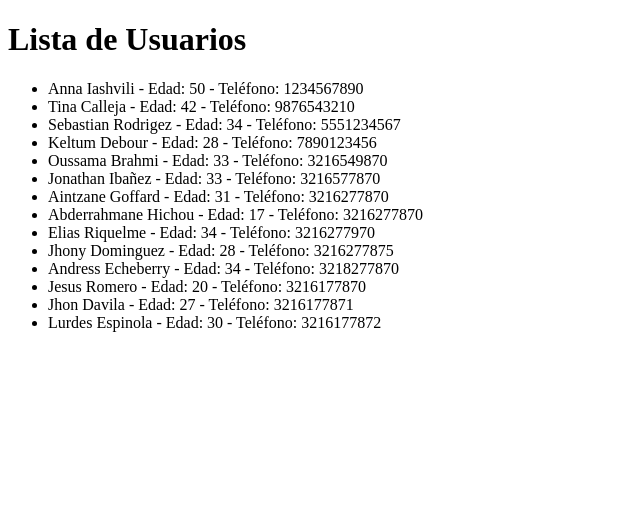
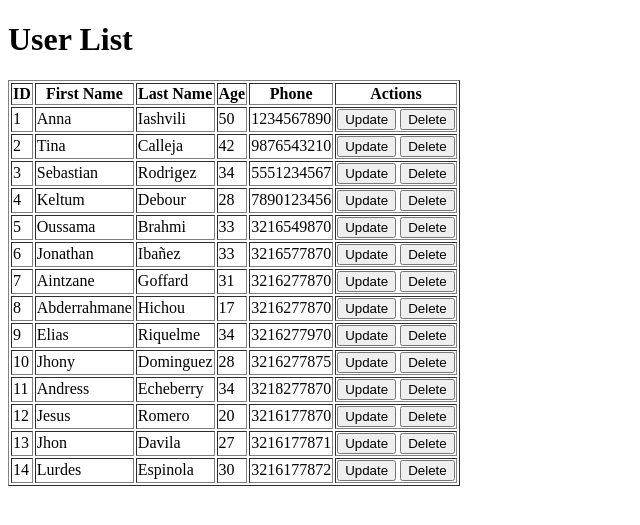
Before and after one commit to usertina/flask, a Flask app: page / in a window 1280 px wide. Shown: the top 525 px of the page, without its empty margins (0-640 px from the left). Run offline with Flask 3, Linux system fonts and the light colour scheme; data comes from the database, SQL or seed files in the repository; both versions use the stored data as it was after the commit.

Commit message:
añadido botones delete y update

```diff
--- a/app.py
+++ b/app.py
@@ -1,4 +1,4 @@
-from flask import Flask, render_template
+from flask import Flask, render_template, request, redirect, url_for
 import sqlite3
 
 app = Flask(__name__)
@@ -23,34 +23,37 @@ def index():
     conn.close()
     return render_template('index.html', users=users)
 
-@app.route('/first_name')
-def index_first_name():
+@app.route('/delete/<int:user_id>', methods=["POST"])
+def delete_user(user_id):
     conn = get_db_connection()
-    users = conn.execute('SELECT first_name FROM users').fetchall()
+    conn.execute('DELETE FROM users WHERE id = ?', (user_id,))
+    conn.commit()
     conn.close()
-    return render_template('index.html', users=users)
+    return redirect(url_for('index'))
 
-@app.route('/age')
-def index_age():
+@app.route('/update/<int:user_id>', methods=['GET'])
+def get_update_user(user_id):
     conn = get_db_connection()
-    users = conn.execute('SELECT age FROM users').fetchall()
+    user = conn.execute('SELECT * FROM users WHERE id = ?', (user_id,)).fetchone()
     conn.close()
-    return render_template('index.html', users=users)
+    if user is None:
+        return "User not found", 404
+    return render_template('update.html', user=user)
 
-@app.route('/last_name')
-def index_last_name():
+@app.route('/update/<int:user_id>', methods=['POST'])
+def post_update_user(user_id):
+    first_name = request.form['first_name']
+    last_name = request.form['last_name']
+    age = request.form['age']
+    phone = request.form['phone']
+
     conn = get_db_connection()
-    users = conn.execute('SELECT last_name FROM users').fetchall()
+    conn.execute('UPDATE users SET first_name = ?, last_name = ?, age = ?, phone = ? WHERE id = ?',
+                 (first_name, last_name, age, phone, user_id))
+    conn.commit()
     conn.close()
-    return render_template('index.html', users=users)
 
-@app.route('/phone')
-def index_phone():
-    conn = get_db_connection()
-    users = conn.execute('SELECT phone FROM users').fetchall()
-    conn.close()
-    return render_template('index.html', users=users)
-
+    return redirect(url_for('index'))
 
 if __name__ == '__main__':
     init_db()
--- a/templates/index.html
+++ b/templates/index.html
@@ -1,23 +1,38 @@
 <!DOCTYPE html>
-<html lang="es">
+<html lang="en">
 <head>
     <meta charset="UTF-8">
-    <meta name="viewport" content="width=device-width, initial-scale=1.0">
-    <title>Lista de Usuarios</title>
+    <title>User List</title>
 </head>
 <body>
-    <h1>Lista de Usuarios</h1>
-    <ul>
-    {% for user in users %}
-        <li>{{ user['first_name'] }} {{ user['last_name'] }} -
-            {% if user['age'] %}
-                Edad: {{ user['age'] }} -
-            {% endif %}
-            {% if user['phone'] %}
-                Teléfono: {{ user['phone'] }}
-            {% endif %}
-        </li>
-    {% endfor %}
-    </ul>
+    <h1>User List</h1>
+    <table border="1">
+        <tr>
+            <th>ID</th>
+            <th>First Name</th>
+            <th>Last Name</th>
+            <th>Age</th>
+            <th>Phone</th>
+            <th>Actions</th>
+        </tr>
+        {% for user in users %}
+        <tr>
+            <td>{{ user['id'] }}</td>
+            <td>{{ user['first_name'] }}</td>
+            <td>{{ user['last_name'] }}</td>
+            <td>{{ user['age'] }}</td>
+            <td>{{ user['phone'] }}</td>
+            <td>
+                <!-- Update Button -->
+                <a href="{{ url_for('get_update_user', user_id=user['id']) }}"><button>Update</button></a>
+
+                <!-- Delete Form -->
+                <form action="{{ url_for('delete_user', user_id=user['id']) }}" method="post" style="display: inline;">
+                    <input type="submit" value="Delete">
+                </form>
+            </td>
+        </tr>
+        {% endfor %}
+    </table>
 </body>
 </html>
```
Also changed, not shown: schema.sql (+14 -6 lines), templates/update.html (added, +25 -0 lines), database.db.
